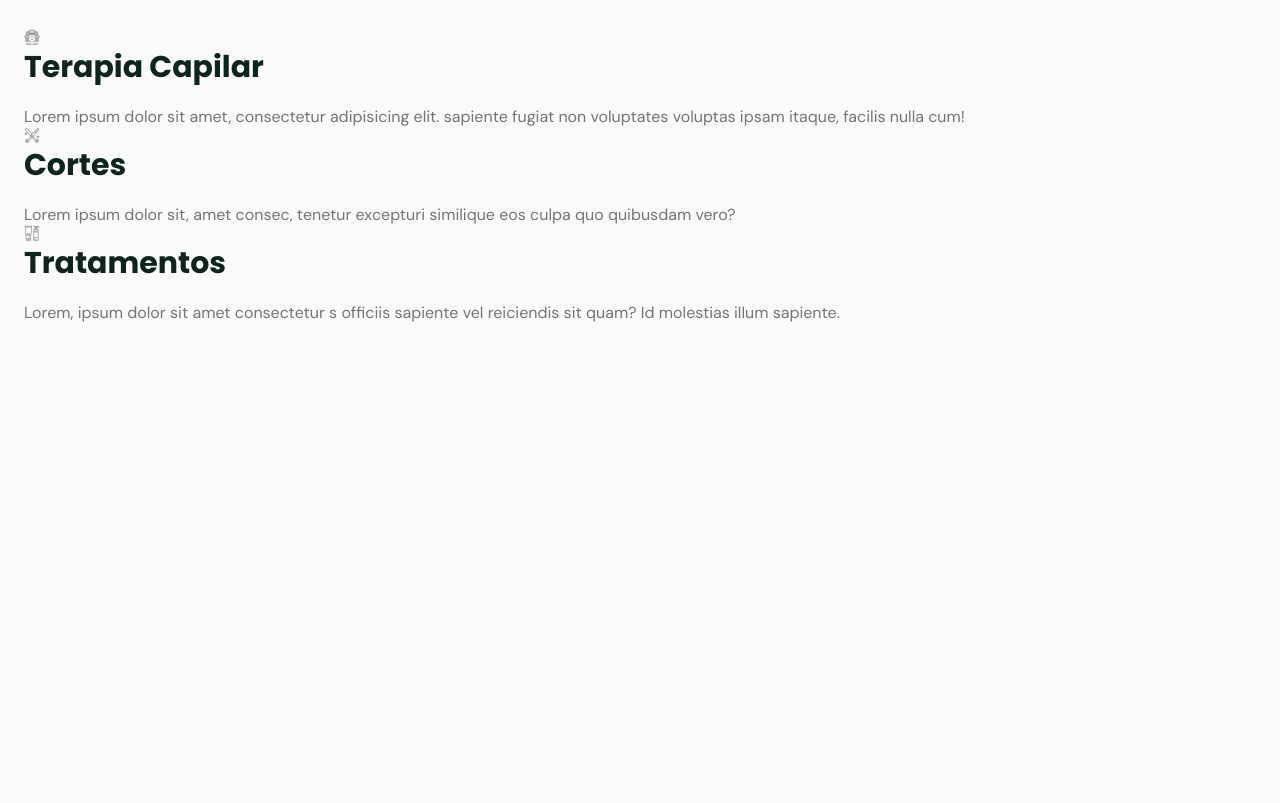
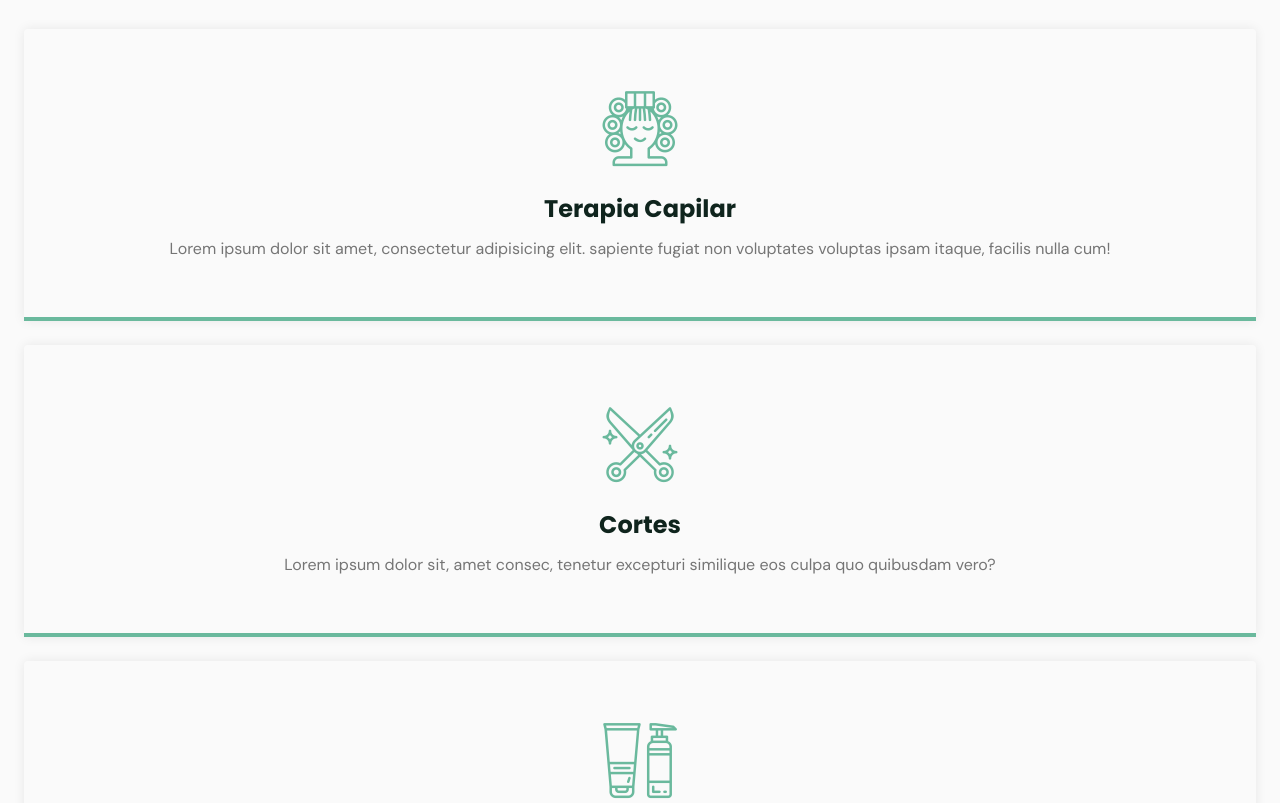
Before and after one commit to J0n4t4ss/NlwOrigin, a plain HTML site: page index.html in a window 1280 px wide. Shown: the part 2984-3787 px from the top of the page. Before the commit the page ends 3387 px from the top, so only its background shows below. Drawn offline with Linux system fonts and the light colour scheme; files whose address does not match are found by name.

Commit message:
ending services

```diff
--- a/index.html
+++ b/index.html
@@ -69,19 +69,19 @@
                     <h2 class="title">Serviços</h2>
                     <p>Com mais de 10 anos no mercado, o <strong>Beautysalon</strong> já conquistou clientes de inúmeros países com seus tratamentos exclusivos e totalmente naturais</p>
                 </header>
-                <div class="cards">
+                <div class="cards grid">
                     <div class="card">
-                        <div class="icon-woman-hair"></div>
+                        <i class="icon-woman-hair"></i>
                         <h3 class="title">Terapia Capilar</h3>
                         <p>Lorem ipsum dolor sit amet, consectetur adipisicing elit. sapiente fugiat non voluptates voluptas ipsam itaque, facilis nulla cum!</p>
                     </div>
                     <div class="card">
-                        <div class="icon-trim"></div>
+                        <i class="icon-trim"></i>
                         <h3 class="title">Cortes</h3>
                         <p>Lorem ipsum dolor sit, amet consec, tenetur excepturi similique eos culpa quo quibusdam vero?</p>
                     </div>
                     <div class="card">
-                        <div class="icon-cosmetic"></div>
+                        <i class="icon-cosmetic"></i>
                         <h3 class="title">Tratamentos</h3>
                         <p>Lorem, ipsum dolor sit amet consectetur s officiis sapiente vel reiciendis sit quam? Id molestias  illum sapiente.</p>
                     </div>
--- a/styles.css
+++ b/styles.css
@@ -34,6 +34,10 @@ img{
 }
 
 /***********************BASE**************************/
+html{
+    scroll-behavior: smooth;
+}
+
 body{
     font: 400 1rem 'DM Sans', sans-serif;
     color: var(--text-color);
@@ -212,11 +216,14 @@ nav .icon-close{
     opacity: 0;
     position: absolute;
     right: 1.5rem;
+    top: -1.5rem;
+    transition: 0.2s;
 }
 
 nav.show div.icon-close{
     visibility: visible;
     opacity: 1;
+    top: 1.5rem;
 }
 
 /**************************HOME*************************/
@@ -301,3 +308,29 @@ nav.show div.icon-close{
     margin-right: 1.5rem;/*24px*/
     margin-left: 1.5rem;
 }
+
+/**************************SERVICES***********************************/
+
+.cards.grid{
+    gap: 1.5rem;
+}
+
+.card{
+    padding: 3.625rem 2rem;
+    box-shadow: 0px 0px 12px rgba(0, 0, 0, 0.08);
+    border-bottom: 0.25rem solid var(--base-color);
+    border-radius: 0.25rem 0.25rem 0 0;
+    text-align: center;
+}
+
+.card i{
+    display: block;
+    margin-bottom: 1.5rem;
+    font-size: 5rem;
+    color: var(--base-color);
+}
+
+.card .title{
+    font-size: 1.5rem;
+    margin-bottom: 0.75rem;
+}
```
